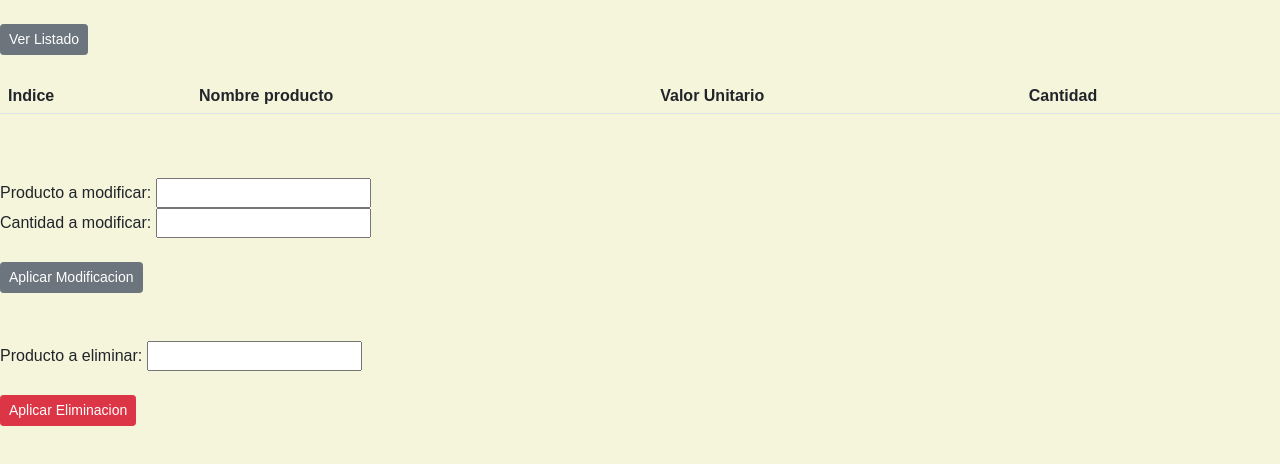
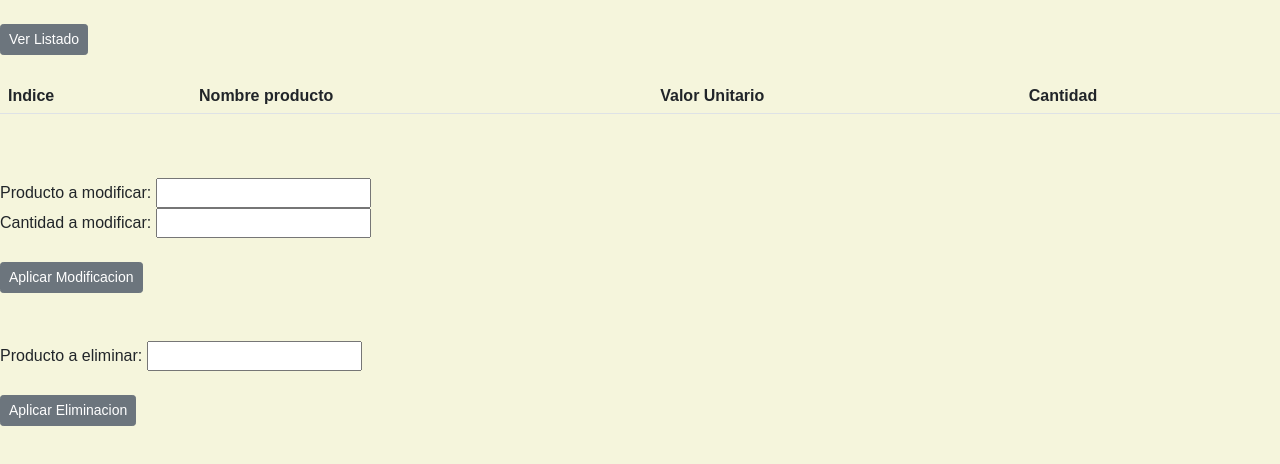
Before and after one commit to Mullerzjose/Prueba-12-01-2022, a plain HTML site: page listado.html in a window 1280 px wide. Drawn offline with nearby package versions, Linux system fonts and the light colour scheme.

Commit message:
Update listado.html

```diff
--- a/listado.html
+++ b/listado.html
@@ -57,7 +57,7 @@ Producto a eliminar: <input type="text" name="elim" id="elim"><br>
 
 <br>
 
-<button class="btn btn-danger btn-sm" onclick="eliminar();">Aplicar Eliminacion</button>
+<button class="btn btn-secondary btn-sm" onclick="eliminar();">Aplicar Eliminacion</button>
 
 </head>
 </html>
```
